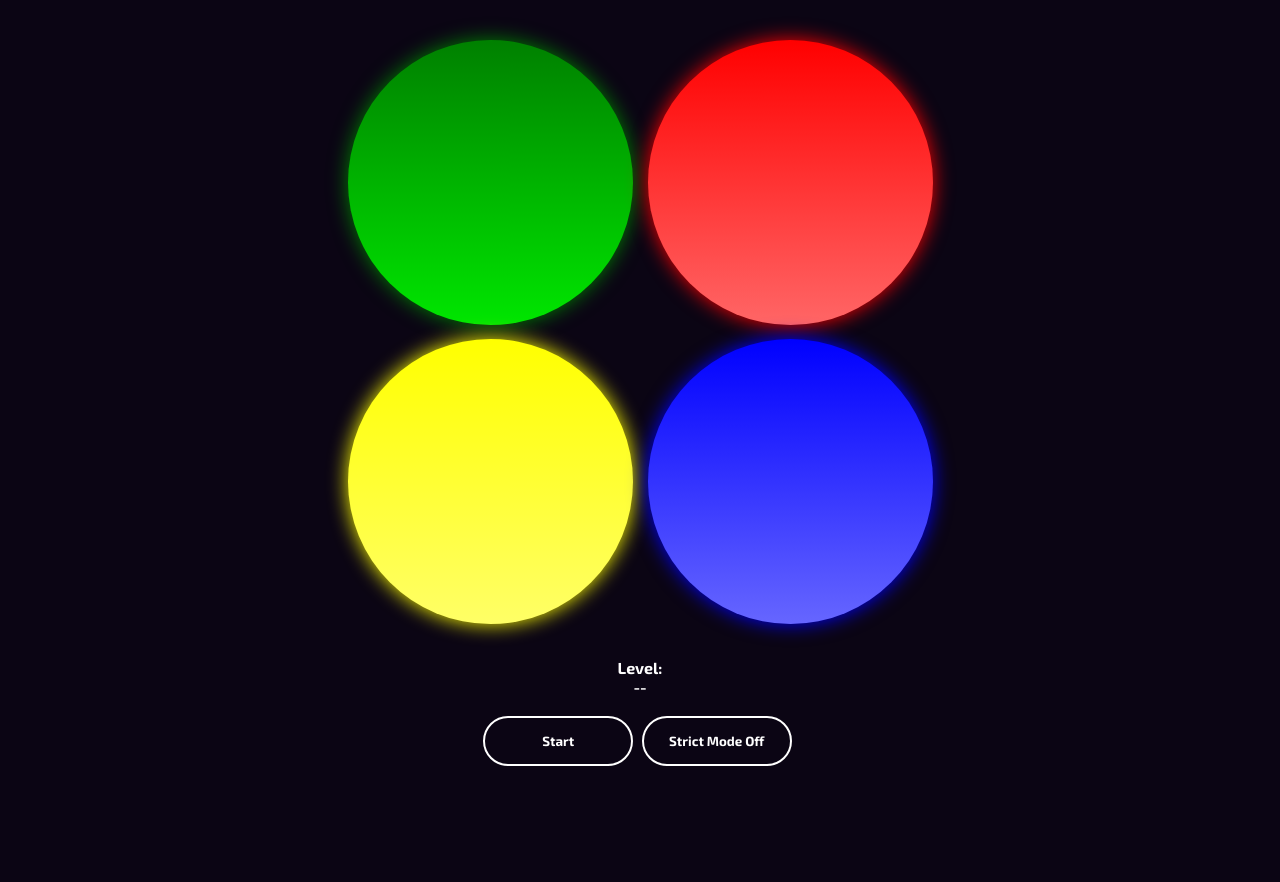
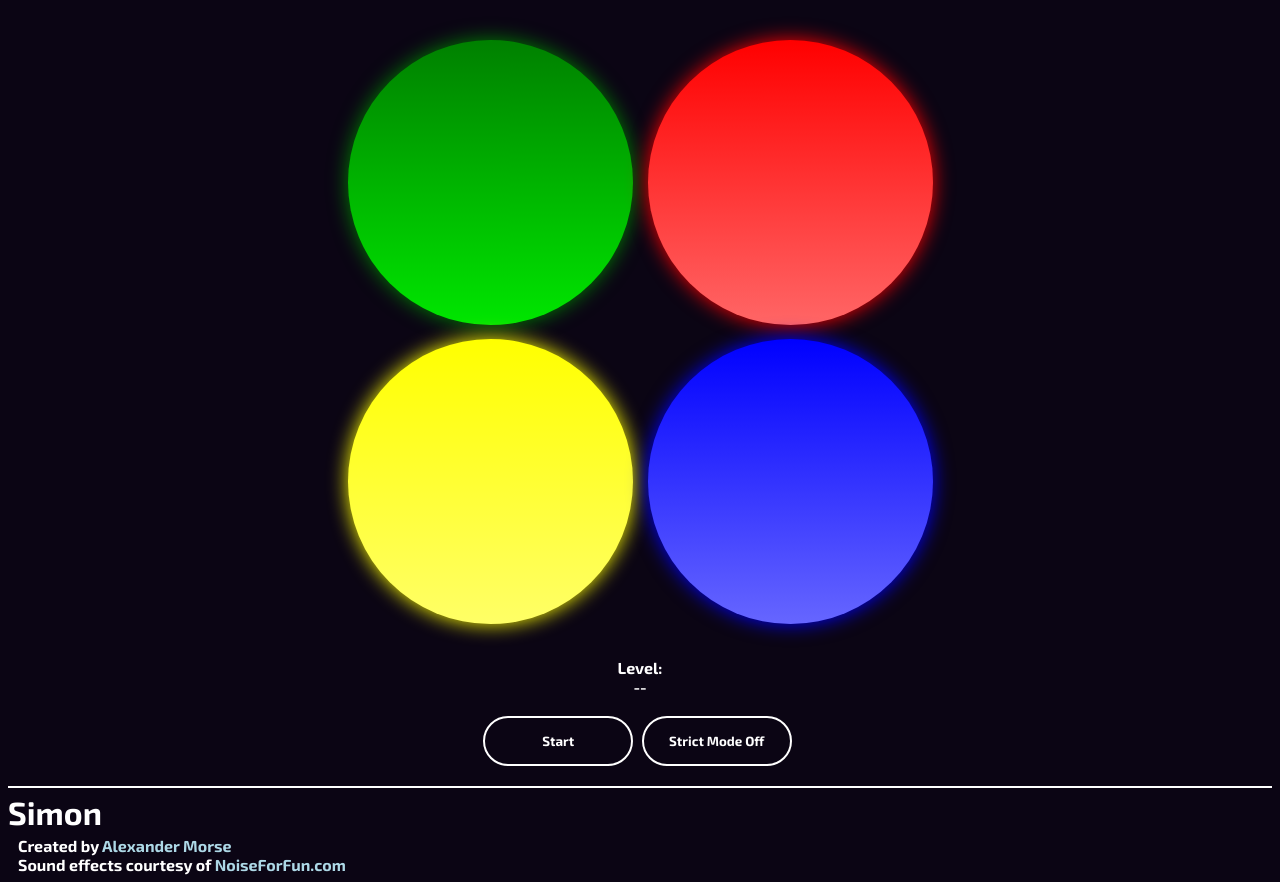
Before and after one commit to Sakeran/simon-game, a website: page src/index.pug in a window 1280 px wide. Before the commit the page ends 800 px from the top, so only its background shows below. Drawn offline with nearby package versions, Linux system fonts and the light colour scheme; files that its build step writes are made by us from their sources; files whose address does not match are found by name.

Commit message:
Add credits section to html

```diff
--- a/src/includes/main.pug
+++ b/src/includes/main.pug
@@ -14,3 +14,8 @@
   .controls
     button#info-main-btn Start
     button#info-strict Strict Mode Off
+.credits
+  h1 Simon
+  span Created by #[a(href="https://github.com/sakeran", target="_blank") Alexander Morse]
+  br
+  span Sound effects courtesy of #[a(href="http://www.noiseforfun.com", target="_blank") NoiseForFun.com]
--- a/src/style.scss
+++ b/src/style.scss
@@ -99,3 +99,19 @@ body {
     }
   }
 }
+
+.credits {
+  border-top: 2px solid white;
+  margin-top: 15px;
+  h1 {
+    margin-top: 5px;
+    margin-bottom: 5px;
+  }
+  span {
+    margin-left: 10px;
+    a {
+      text-decoration: none;
+      color: lightblue;
+    }
+  }
+}
```
Also changed, not shown: dist/app.js, dist/app.min.js, dist/index.html, dist/style.css, 1 other file.
